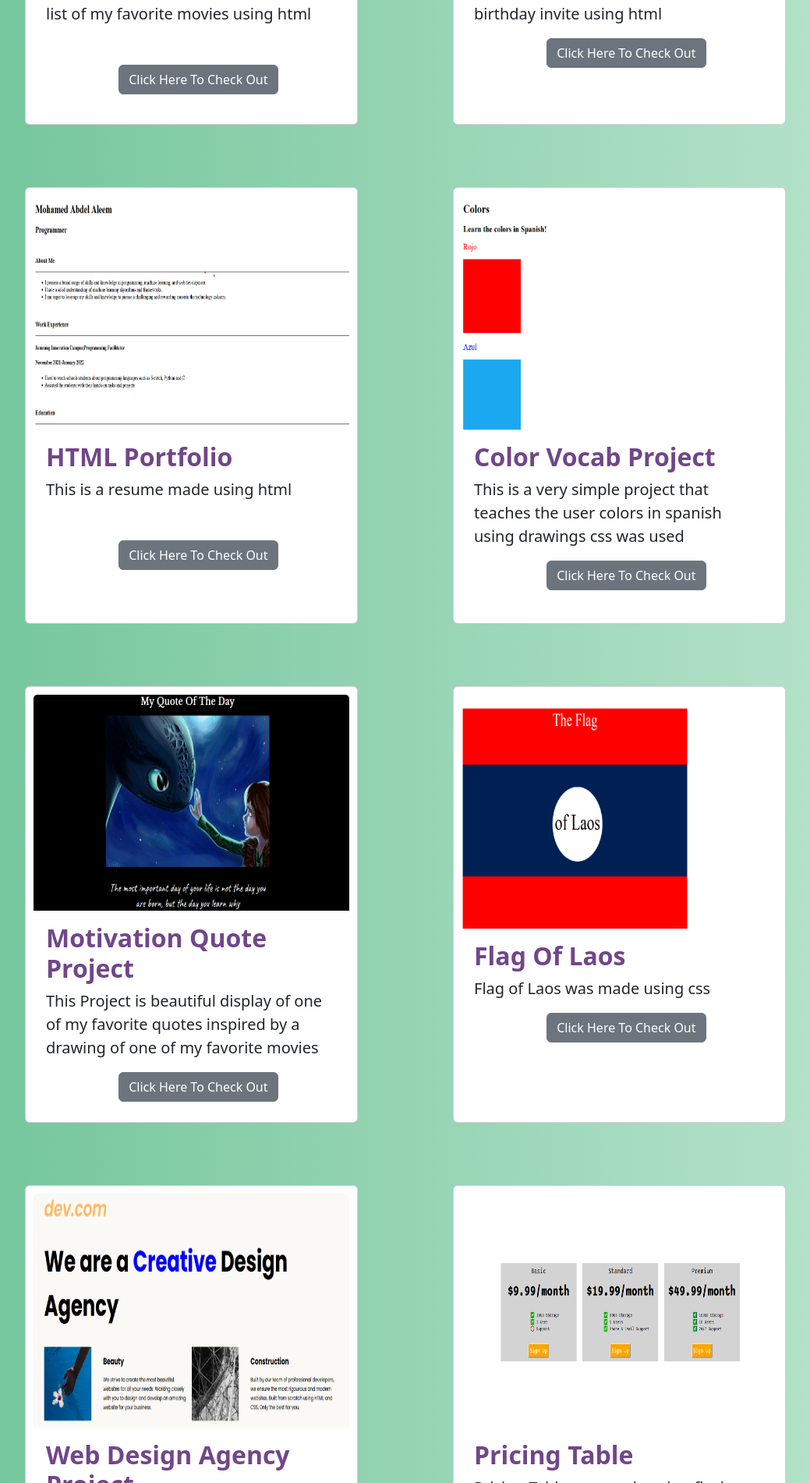
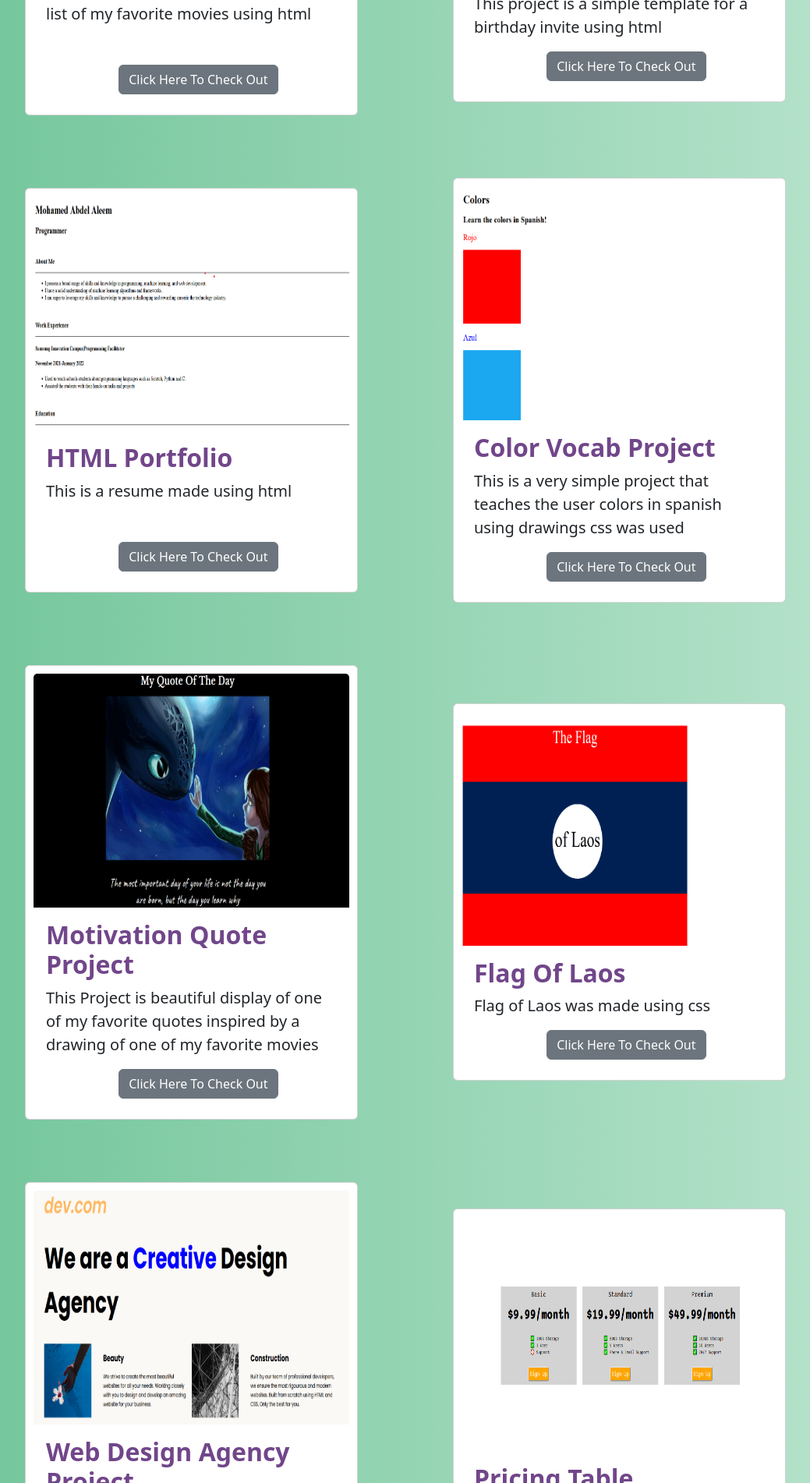
Before and after one commit to MohamedAbdelAleem-cs/Personal_Page, a plain HTML site: page Assets/HTML/Web-Projects.html in a window 1280 px wide. Shown: the part 470-2372 px from the top of the page at 78% size, without its empty margins (120-1159 px from the left). Drawn offline with Linux system fonts and the light colour scheme.

Commit message:
Fix for cards in project page on mobile screen

```diff
--- a/Assets/HTML/Web-Projects.html
+++ b/Assets/HTML/Web-Projects.html
@@ -10,7 +10,7 @@
 </head>
 <body>
     <section class="skills 1">
-        <div class="card" style="width: 25rem; height: 560px;">
+        <div class="card">
             <img src="./WebProjects/IMGS/Movie.png" class="card-img-top" alt="Movie Ranking">
             <div class="card-body">
               <h2 class="cart-title">Movie Ranking Project</h2>
@@ -20,7 +20,7 @@
             </div>
           </div>
 
-          <div class="card" style="width: 25rem; height: 560px;">
+          <div class="card">
             <img src="./WebProjects/IMGS/Birthday.png" class="card-img-top" alt="game developer">
             <div class="card-body">
               <h2 class="cart-title">Birthday Invite</h2>
@@ -29,7 +29,7 @@
             </div>
           </div>
 
-          <div class="card" style="width: 25rem; height: 560px;">
+          <div class="card">
             <img src="./WebProjects/IMGS/CV.png" class="card-img-top" alt="web developer">
             <div class="card-body">
               <h2 class="cart-title">HTML Portfolio</h2>
@@ -39,7 +39,7 @@
             </div>
           </div>
 
-          <div class="card" style="width: 25rem; height: 560px;">
+          <div class="card">
             <img src="./WebProjects/IMGS/Color Vocab.png" class="card-img-top" alt="game developer">
             <div class="card-body">
               <h2 class="cart-title">Color Vocab Project</h2>
@@ -48,7 +48,7 @@
             </div>
           </div>
 
-          <div class="card" style="width: 25rem; height: 560px;">
+          <div class="card">
             <img src="./WebProjects/IMGS/Quote.png" class="card-img-top" alt="game developer">
             <div class="card-body">
               <h2 class="cart-title">Motivation Quote Project</h2>
@@ -58,7 +58,7 @@
           </div>
 
 
-          <div class="card" style="width: 25rem; height: 560px;">
+          <div class="card">
             <img src="./WebProjects/IMGS/Flag.png" class="card-img-top" alt="game developer">
             <div class="card-body">
               <h2 class="cart-title">Flag Of Laos</h2>
@@ -67,7 +67,7 @@
             </div>
           </div>
 
-          <div class="card" style="width: 25rem; height: 560px;">
+          <div class="card">
             <img src="./WebProjects/IMGS/Web Agency.png" class="card-img-top" alt="game developer">
             <div class="card-body">
               <h2 class="cart-title">Web Design Agency Project</h2>
@@ -77,7 +77,7 @@
           </div>
 
 
-          <div class="card" style="width: 25rem; height: 560px;">
+          <div class="card">
             <img src="./WebProjects/IMGS/Pricing.png" class="card-img-top" alt="game developer">
             <div class="card-body">
               <h2 class="cart-title">Pricing Table</h2>
@@ -86,7 +86,7 @@
             </div>
           </div>
 
-          <div class="card" style="width: 25rem; height: 560px;">
+          <div class="card">
             <img src="./WebProjects/IMGS/Mondrian.png" class="card-img-top" alt="game developer">
             <div class="card-body">
               <h2 class="cart-title">Mondrian Project</h2>
@@ -96,7 +96,7 @@
           </div>
 
 
-          <div class="card" style="width: 25rem; height: 560px;">
+          <div class="card">
             <img src="./WebProjects/IMGS/TinDog.png" class="card-img-top" alt="game developer">
             <div class="card-body">
               <h2 class="cart-title">TinDog</h2>
```
